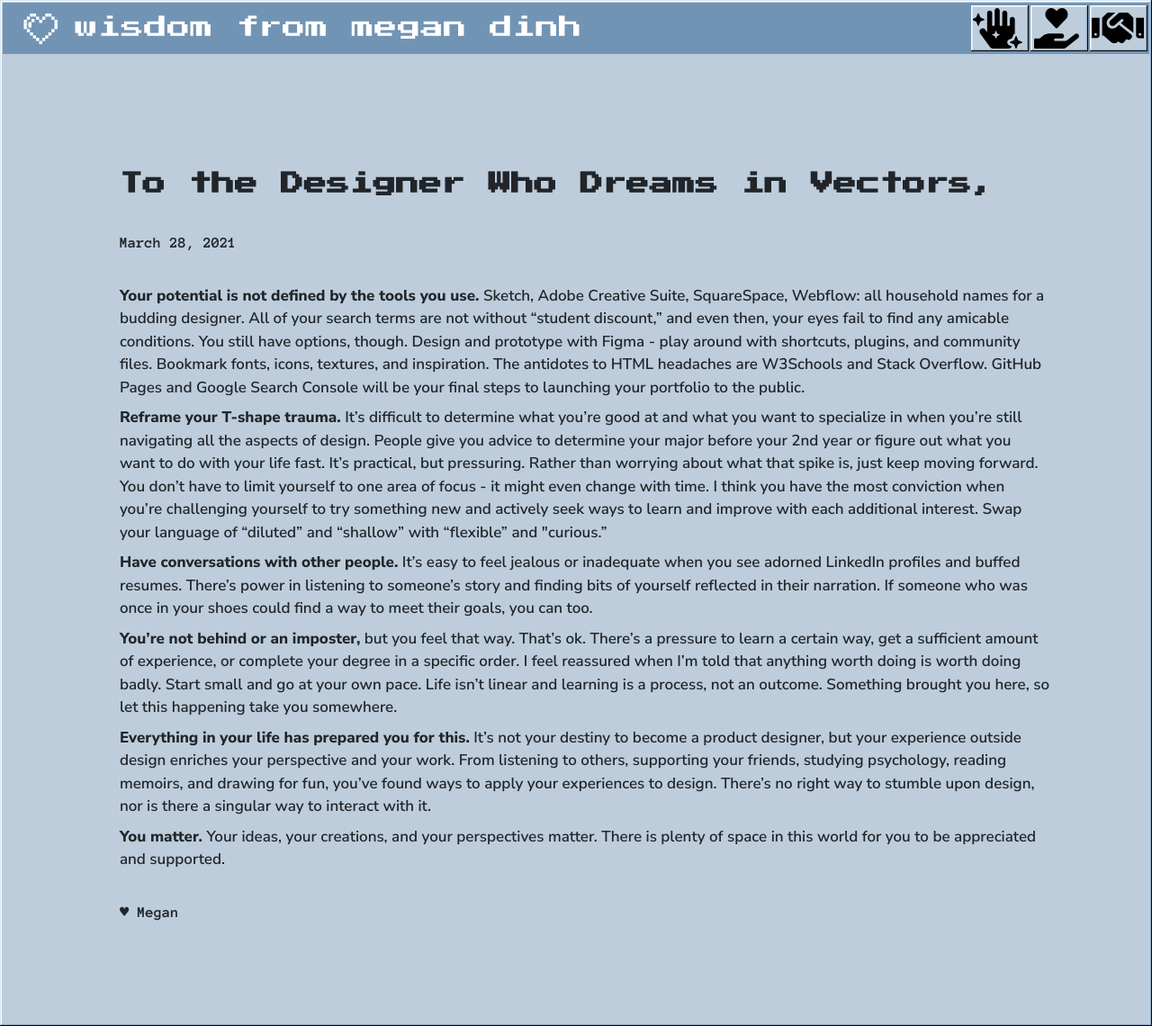
After one commit to megandinh/megandinh.github.io, a PHP site: page /wisdom-1.html in a window 1280 px wide. The commit adds this page. Shown: the whole page at 90% size. Run offline with PHP 8.4, Linux system fonts and the light colour scheme.

Commit message:
fresh wisdom

```diff
--- a/css/hello.css
+++ b/css/hello.css
@@ -21,6 +21,16 @@ a:hover{
   font-size: 1.5vw
 }
 
+.details p{
+  font-family: 'Nunito Sans', sans-serif;
+  /*font-size: 1.25vw;*/
+  font-weight: 600;
+}
+strong{
+  font-family: 'Nunito Sans', sans-serif;
+  /*font-size: 1.25vw;*/
+  font-weight: 800;
+}
 .container, .bodytext{
   padding-left: 10%;
   padding-right: 10%;
--- /dev/null
+++ b/wisdom-1.html
@@ -0,0 +1,78 @@
+<!DOCTYPE html>
+<html lang="en">
+<head>
+	<meta name="viewport" content="width=device-width, initial-scale=1">
+	<meta name="google-site-verification" content="zfh_cmI7skL9YaWpsDOEwkFqD_epwRU9IUtMCZL6kZA" />
+	<link rel="stylesheet" href="https://maxcdn.bootstrapcdn.com/bootstrap/4.3.1/css/bootstrap.min.css">
+	<link rel="stylesheet" href="css/hello.css">
+	<link rel="preconnect" href="https://fonts.gstatic.com">
+	<link href="https://fonts.googleapis.com/css2?family=Anonymous+Pro:wght@700&family=Nunito+Sans:wght@600;800&family=Press+Start+2P&display=swap" rel="stylesheet">
+	<script src="https://ajax.googleapis.com/ajax/libs/jquery/3.3.1/jquery.min.js"></script>
+	<script src="https://cdnjs.cloudflare.com/ajax/libs/popper.js/1.14.7/umd/popper.min.js"></script>
+	<script src="https://maxcdn.bootstrapcdn.com/bootstrap/4.3.1/js/bootstrap.min.js"></script>
+	<title>Megan Dinh - Wisdom</title>
+	<link rel="icon"
+	type="image/png"
+	href="images/favicon.png"/>
+	<style>
+		body{
+			background-color: #BDCDDC;
+			background-size: 40px 40px;
+			background-image: radial-gradient(circle, #FFFFFF 1px, rgba(0, 0, 0, 0) 1px);
+		}
+	</style>
+</head>
+<body>
+	<div class="window" style=" min-height:100vh;">
+		<div class="title-bar">
+			<a href="index.html"><div class="title-bar-text header"><img src='images/heart.svg' style='width:3vw; height: auto; margin-right: 1.5vw; padding-bottom: .25vw' >wisdom from megan dinh</div></a>
+			<div class="title-bar-controls">
+				<a href="index.html"><button aria-label="Welcome" class="wel"></button></a>
+				<a href="wisdom.html"><button aria-label="Wisdom" class="wis"></button></a>
+				<a href="work.html"><button aria-label="Work" class="wor"></button></a>
+			</div>
+		</div>
+		<div style="padding: 8%;">
+			<div class="window-body text">
+				<p class="header" style="font-size: 2vw;">To the Designer Who Dreams in Vectors,</p>
+				<br>
+				<p>March 28, 2021</p>
+				<br>
+				<div class="details">
+					<p>
+						<strong>Your potential is not defined by the tools you use.</strong> Sketch, Adobe Creative Suite, SquareSpace, Webflow: all household names for a budding designer. All of your search terms are not without “student discount,” and even then, your eyes fail to find any amicable conditions. You still have options, though. Design and prototype with Figma - play around with shortcuts, plugins, and community files. Bookmark fonts, icons, textures, and inspiration. The antidotes to HTML headaches are W3Schools and Stack Overflow. GitHub Pages and Google Search Console will be your final steps to launching your portfolio to the public.
+					</p>
+					<p>
+						<strong>Reframe your T-shape trauma.</strong> It’s difficult to determine what you’re good at and what you want to specialize in when you’re still navigating all the aspects of design. People give you advice to determine your major before your 2nd year or figure out what you want to do with your life fast. It’s practical, but pressuring. Rather than worrying about what that spike is, just keep moving forward. You don’t have to limit yourself to one area of focus - it might even change with time. I think you have the most conviction when you’re challenging yourself to try something new and actively seek ways to learn and improve with each additional interest. Swap your language of “diluted” and “shallow” with “flexible” and "curious.”
+
+					</p>
+					<p>
+						<strong>Have conversations with other people.</strong> It’s easy to feel jealous or inadequate when you see adorned LinkedIn profiles and buffed resumes. There’s power in listening to someone’s story and finding bits of yourself reflected in their narration. If someone who was once in your shoes could find a way to meet their goals, you can too.
+					</p>
+					<p>
+						<strong>You’re not behind or an imposter,</strong> but you feel that way. That’s ok. There’s a pressure to learn a certain way, get a sufficient amount of experience,  or complete your degree in a specific order. I feel reassured when I’m told that anything worth doing is worth doing badly. Start small and go at your own pace. Life isn’t linear and learning is a process, not an outcome. Something brought you here, so let this happening take you somewhere.
+					</p>
+					<p>
+						<strong>Everything in your life has prepared you for this.</strong> It’s not your destiny to become a product designer, but your experience outside design enriches your perspective and your work. From listening to others, supporting your friends, studying psychology, reading memoirs, and drawing for fun, you’ve found ways to apply your experiences to design. There’s no right way to stumble upon design, nor is there a singular way to interact with it.
+					</p>
+					<p>
+						<strong>You matter.</strong> Your ideas, your creations, and your perspectives matter. There is plenty of space in this world for you to be appreciated and supported.
+					</p>
+					<br>
+				</div>
+				<p>♥ Megan</p>
+			</div>
+		</div>
+	</div>
+	<script>
+		$("img").mousedown(function (e){
+			e.preventDefault();
+		});
+		$("img").on("contextmenu",function(e){
+			return false;
+		});
+	</script>
+
+
+</body>
+</html>
--- a/wisdom.html
+++ b/wisdom.html
@@ -55,8 +55,9 @@
 			</div>
 			<div style="padding: 3%"></div>
 
-			<a href="comingsoon.html" class="header">To the Designer Who Dreams in Vectors</a>
-			<p>March 28, 2021</p>
+			<a href="wisdom-1.html"><p class="header">To the Designer Who Dreams in Vectors</p>
+				<p class="text" style="margin-top: -1%">March 28, 2021</p>
+			</a>
 
 		</div>
 	</div>
```
Also changed, not shown: comingsoon.html (+39 -14 lines), ecotracker.html (+13 -2 lines), work.html (+9 -8 lines). Lines whose indentation alone changed are shown as unchanged.
